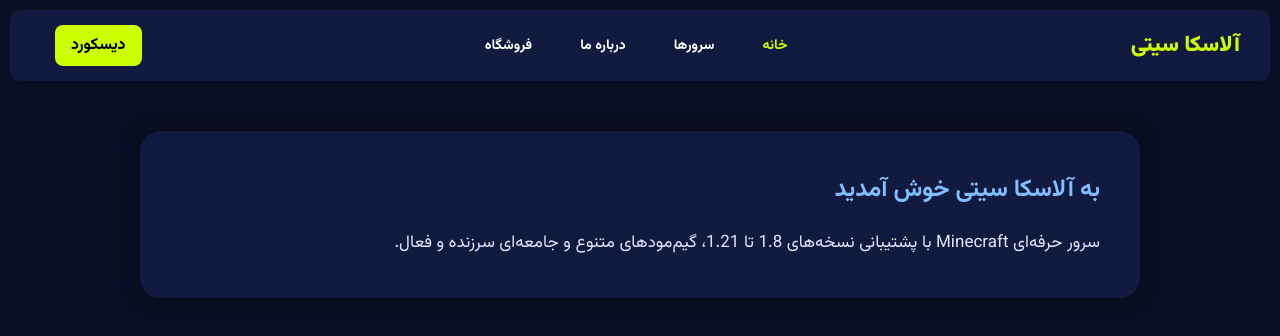
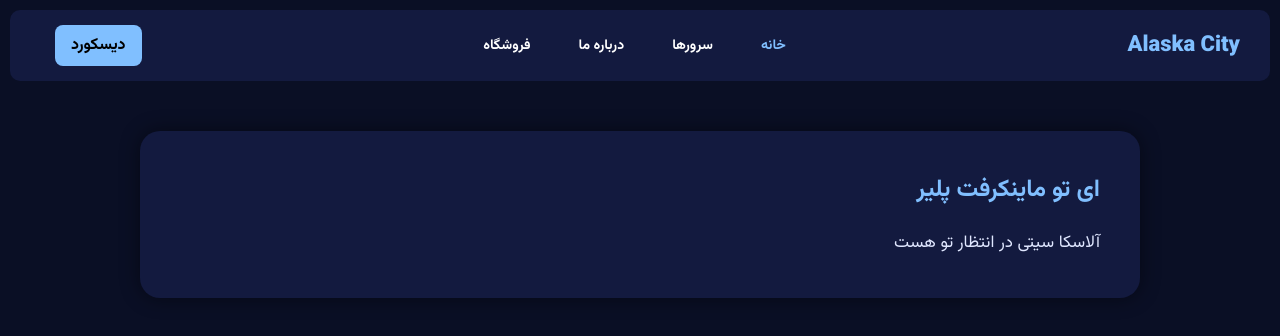
Before and after one commit to ArshamALAr/mywebsite, a plain HTML site: page index.html in a window 1280 px wide. Drawn offline with Linux system fonts and the light colour scheme.

Commit message:
Update index.html

```diff
--- a/index.html
+++ b/index.html
@@ -3,7 +3,7 @@
 <head>
   <meta charset="UTF-8" />
   <meta name="viewport" content="width=device-width, initial-scale=1"/>
-  <title>آلاسکا سیتی</title>
+  <title>Alaska City</title>
   <style>
     @import url('https://fonts.googleapis.com/css2?family=Vazirmatn:wght@400;700;900&display=swap');
     * { margin: 0; padding: 0; box-sizing: border-box }
@@ -62,7 +62,7 @@
     .logo {
       font-size: 22px;
       font-weight: 900;
-      color: #ccff00;
+      color: #80bfff; /* تغییر به آبی یخی */
     }
     nav {
       display: flex;
@@ -78,7 +78,7 @@
       padding: 8px 14px;
     }
     nav a:hover, nav a.active {
-      color: #ccff00;
+      color: #80bfff; /* تغییر به آبی یخی */
     }
     .header-buttons {
       display: flex;
@@ -86,7 +86,7 @@
       margin-left: 15px;
     }
     .header-buttons a {
-      background: #ccff00;
+      background: #80bfff; /* آبی یخی */
       color: #000;
       padding: 8px 16px;
       border-radius: 8px;
@@ -95,7 +95,7 @@
       transition: 0.3s;
     }
     .header-buttons a:hover {
-      background: #d8ff33;
+      background: #99ccff;
     }
 
     section {
@@ -133,7 +133,7 @@
 <body>
 
 <header>
-  <div class="logo">آلاسکا سیتی</div>
+  <div class="logo">Alaska City</div>
   <nav>
     <a href="#home" class="active">خانه</a>
     <a href="#game-modes">سرورها</a>
@@ -146,8 +146,10 @@
 </header>
 
 <section id="home">
-  <h2>به آلاسکا سیتی خوش آمدید</h2>
-  <p>سرور حرفه‌ای Minecraft با پشتیبانی نسخه‌های 1.8 تا 1.21، گیم‌مودهای متنوع و جامعه‌ای سرزنده و فعال.</p>
+  <h2>ای تو ماینکرفت پلیر</h2>
+  <p>
+    آلاسکا سیتی در انتظار تو هست<br>
+  </p>
 </section>
 
 <section id="game-modes">
```
